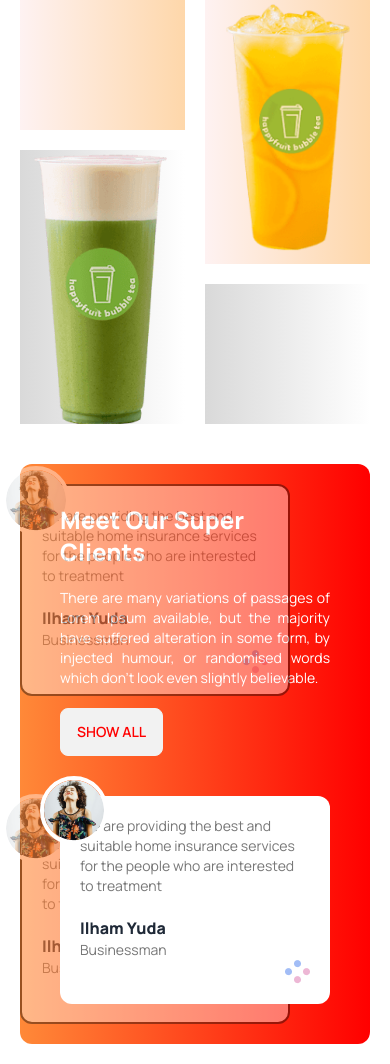
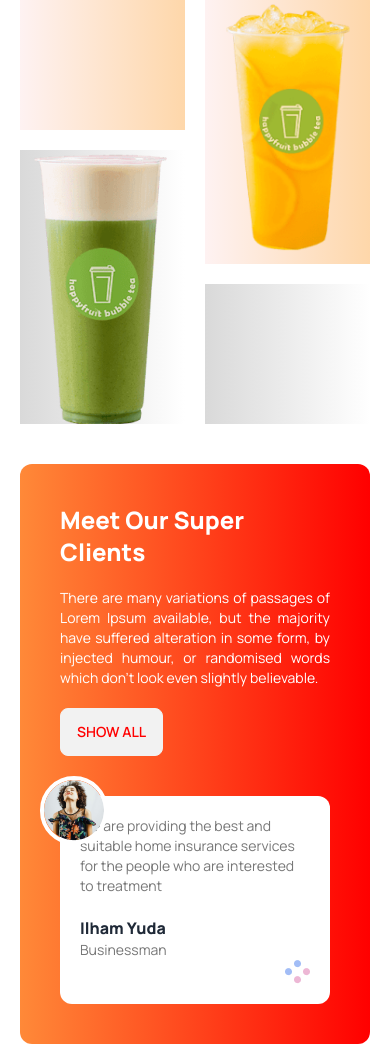
Before and after one commit to Masum-Reza2/Tea-House, a plain HTML site: page index.html in a window 390 px wide. Shown: the part 2684-3748 px from the top of the page. Drawn offline with nearby package versions, Linux system fonts and the light colour scheme.

Commit message:
fixed responsive issue for super section

```diff
--- a/index.html
+++ b/index.html
@@ -189,7 +189,7 @@
                     </div>
                 </div>
 
-                <div class="flex-1 lg:w-[460px] border-2 border-black bg-white lg:p-10 p-5 flex flex-col justify-center rounded-xl absolute top-5 right-20 opacity-40">
+                <div class="flex-1 lg:w-[460px] border-2 border-black bg-white lg:p-10 p-5 hidden lg:flex lg:flex-col justify-center rounded-xl absolute top-5 right-20 opacity-40">
                     <div class="absolute -top-5 -left-5">
                         <img class="border-4 border-white rounded-full" src="./images/client.png" alt="">
                     </div>
@@ -200,7 +200,7 @@
                         <img src="./images/circles.png" alt="">
                     </div>
                 </div>
-                <div class="flex-1 lg:w-[460px] border-2 border-black bg-white lg:p-10 p-5 flex flex-col justify-center rounded-xl absolute bottom-5 right-20 opacity-40">
+                <div class="flex-1 lg:w-[460px] border-2 border-black bg-white lg:p-10 p-5 hidden lg:flex lg:flex-col justify-center rounded-xl absolute bottom-5 right-20 opacity-40">
                     <div class="absolute -top-5 -left-5">
                         <img class="border-4 border-white rounded-full" src="./images/client.png" alt="">
                     </div>
```
